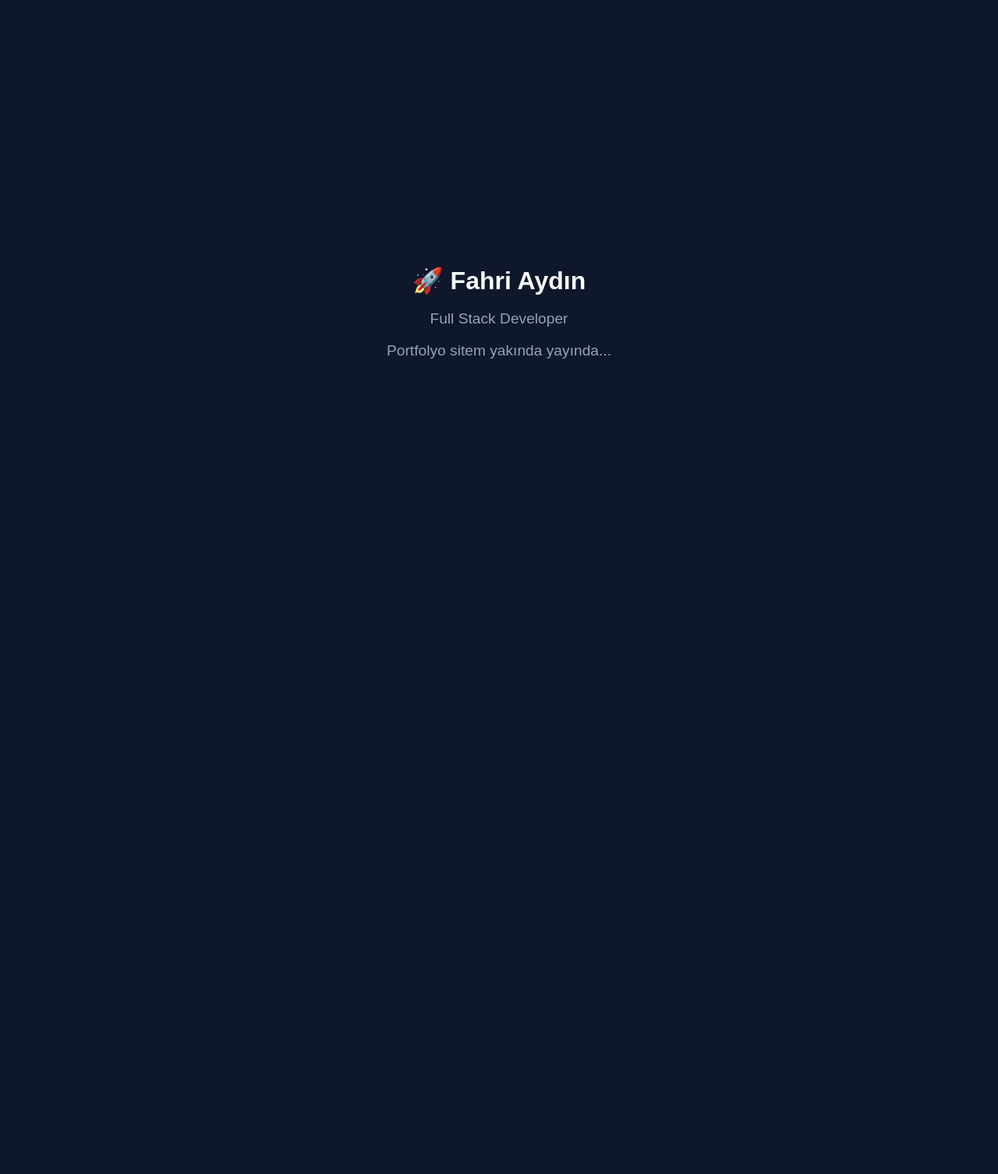
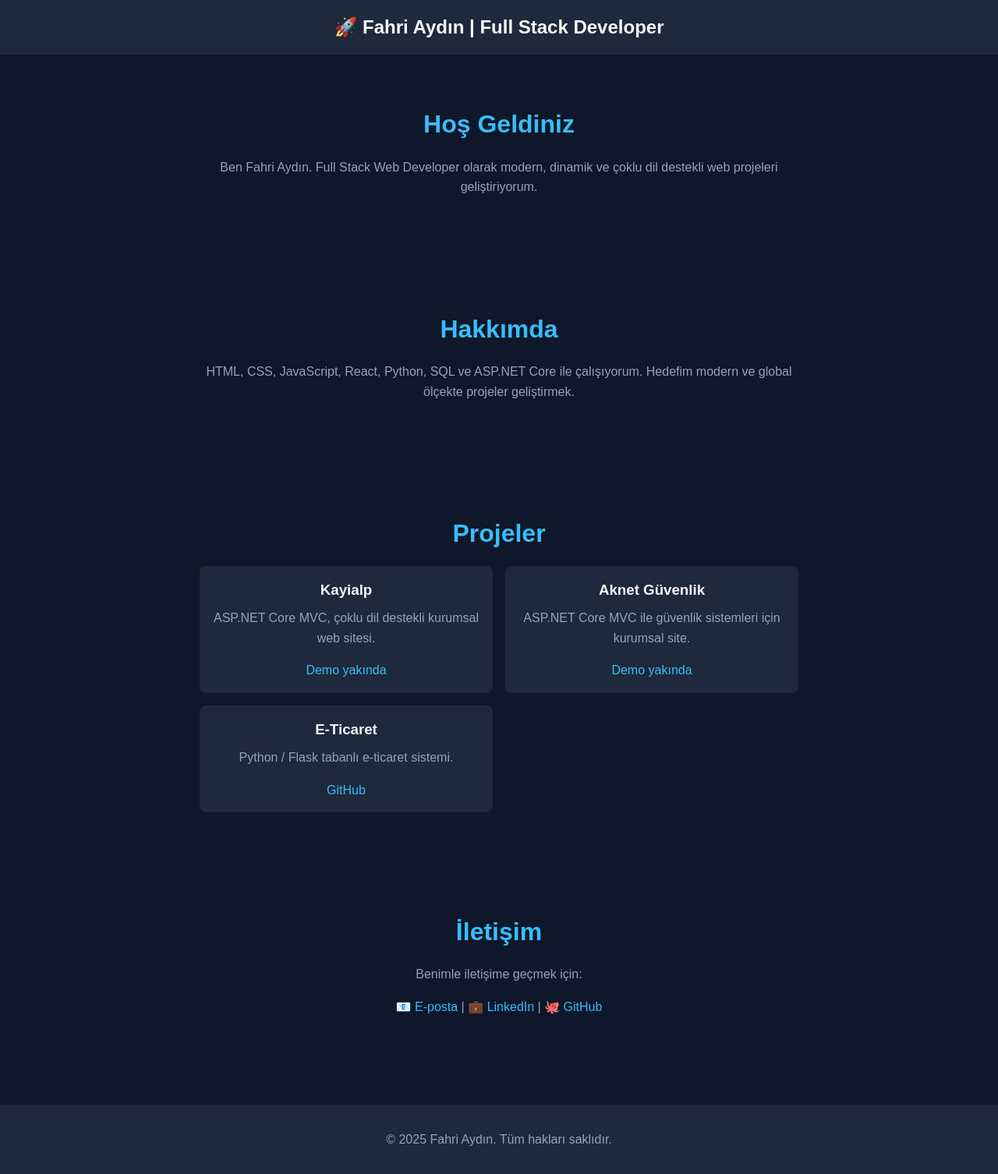
Before and after one commit to CestnyTR/portfolio, a plain HTML site: page index.html in a window 1280 px wide. Shown: the whole page at 78% size. Before the commit the page ends 800 px from the top, so only its background shows below. Drawn offline with Linux system fonts and the light colour scheme.

Commit message:
Update index.html

```diff
--- a/index.html
+++ b/index.html
@@ -5,26 +5,121 @@
   <meta name="viewport" content="width=device-width, initial-scale=1.0">
   <title>Fahri Aydın | Full Stack Developer</title>
   <style>
+    /* Genel stil */
+    * { margin: 0; padding: 0; box-sizing: border-box; }
     body {
-      font-family: Arial, sans-serif;
-      display: flex;
-      justify-content: center;
-      align-items: center;
-      height: 100vh;
-      margin: 0;
+      font-family: 'Arial', sans-serif;
+      line-height: 1.6;
+      color: #f8fafc;
       background: #0f172a;
-      color: #f8fafc;
+    }
+    a { color: #38bdf8; text-decoration: none; }
+    a:hover { text-decoration: underline; }
+
+    /* Header */
+    header {
+      padding: 1rem;
+      text-align: center;
+      background: #1e293b;
+      position: sticky;
+      top: 0;
+      z-index: 1000;
+    }
+    header h1 { font-size: 1.5rem; }
+
+    /* Bölümler */
+    section {
+      max-width: 800px;
+      margin: auto;
+      padding: 4rem 1rem;
       text-align: center;
     }
-    h1 { font-size: 2rem; margin-bottom: 1rem; }
-    p { font-size: 1.2rem; color: #94a3b8; }
+    section h2 {
+      font-size: 2rem;
+      margin-bottom: 1rem;
+      color: #38bdf8;
+    }
+    section p {
+      color: #94a3b8;
+      margin-bottom: 1rem;
+    }
+
+    /* Projeler */
+    .projects {
+      display: grid;
+      grid-template-columns: repeat(auto-fit, minmax(250px, 1fr));
+      gap: 1rem;
+    }
+    .project-card {
+      background: #1e293b;
+      padding: 1rem;
+      border-radius: 8px;
+      transition: transform 0.2s;
+    }
+    .project-card:hover {
+      transform: scale(1.03);
+    }
+    .project-card h3 { margin-bottom: 0.5rem; color: #f1f5f9; }
+
+    /* Footer */
+    footer {
+      text-align: center;
+      padding: 2rem 1rem;
+      background: #1e293b;
+      margin-top: 2rem;
+      color: #94a3b8;
+    }
   </style>
 </head>
 <body>
-  <div>
-    <h1>🚀 Fahri Aydın</h1>
-    <p>Full Stack Developer</p>
-    <p>Portfolyo sitem yakında yayında...</p>
-  </div>
+  <header>
+    <h1>🚀 Fahri Aydın | Full Stack Developer</h1>
+  </header>
+
+  <section id="hero">
+    <h2>Hoş Geldiniz</h2>
+    <p>Ben Fahri Aydın. Full Stack Web Developer olarak modern, dinamik ve çoklu dil destekli web projeleri geliştiriyorum.</p>
+  </section>
+
+  <section id="about">
+    <h2>Hakkımda</h2>
+    <p>HTML, CSS, JavaScript, React, Python, SQL ve ASP.NET Core ile çalışıyorum.
+       Hedefim modern ve global ölçekte projeler geliştirmek.</p>
+  </section>
+
+  <section id="projects">
+    <h2>Projeler</h2>
+    <div class="projects">
+      <div class="project-card">
+        <h3>Kayialp</h3>
+        <p>ASP.NET Core MVC, çoklu dil destekli kurumsal web sitesi.</p>
+        <a href="#">Demo yakında</a>
+      </div>
+      <div class="project-card">
+        <h3>Aknet Güvenlik</h3>
+        <p>ASP.NET Core MVC ile güvenlik sistemleri için kurumsal site.</p>
+        <a href="#">Demo yakında</a>
+      </div>
+      <div class="project-card">
+        <h3>E-Ticaret</h3>
+        <p>Python / Flask tabanlı e-ticaret sistemi.</p>
+        <a href="https://github.com/CestnyTR/e-commerce" target="_blank">GitHub</a>
+      </div>
+    </div>
+  </section>
+
+  <section id="contact">
+    <h2>İletişim</h2>
+    <p>Benimle iletişime geçmek için:</p>
+    <p>
+      <a href="mailto:fahriaydin47@gmail.com">📧 E-posta</a> |
+      <a href="https://www.linkedin.com/in/cestnytr/" target="_blank">💼 LinkedIn</a> |
+      <a href="https://github.com/CestnyTR" target="_blank">🐙 GitHub</a>
+    </p>
+  </section>
+
+  <footer>
+    <p>© 2025 Fahri Aydın. Tüm hakları saklıdır.</p>
+  </footer>
 </body>
 </html>
```
